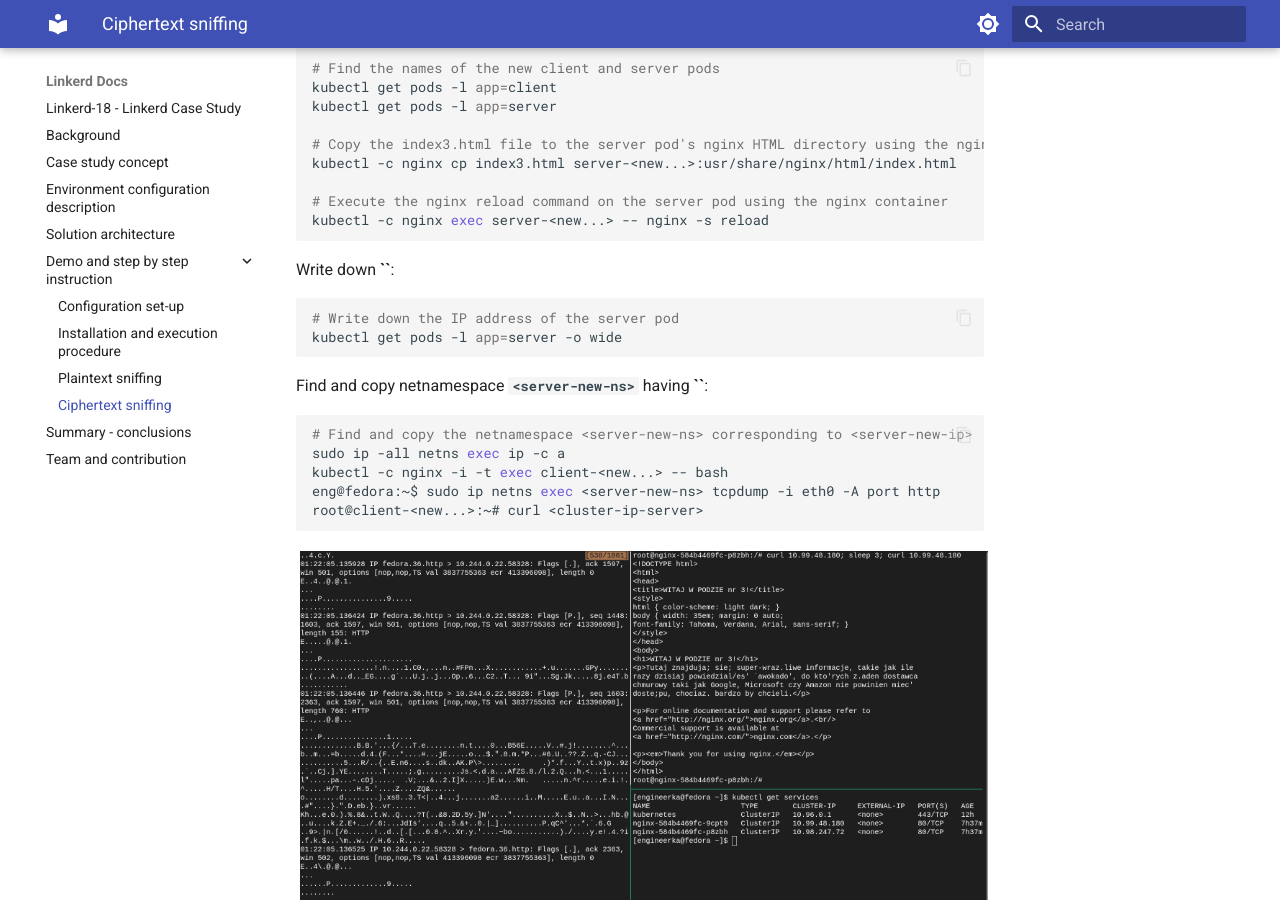
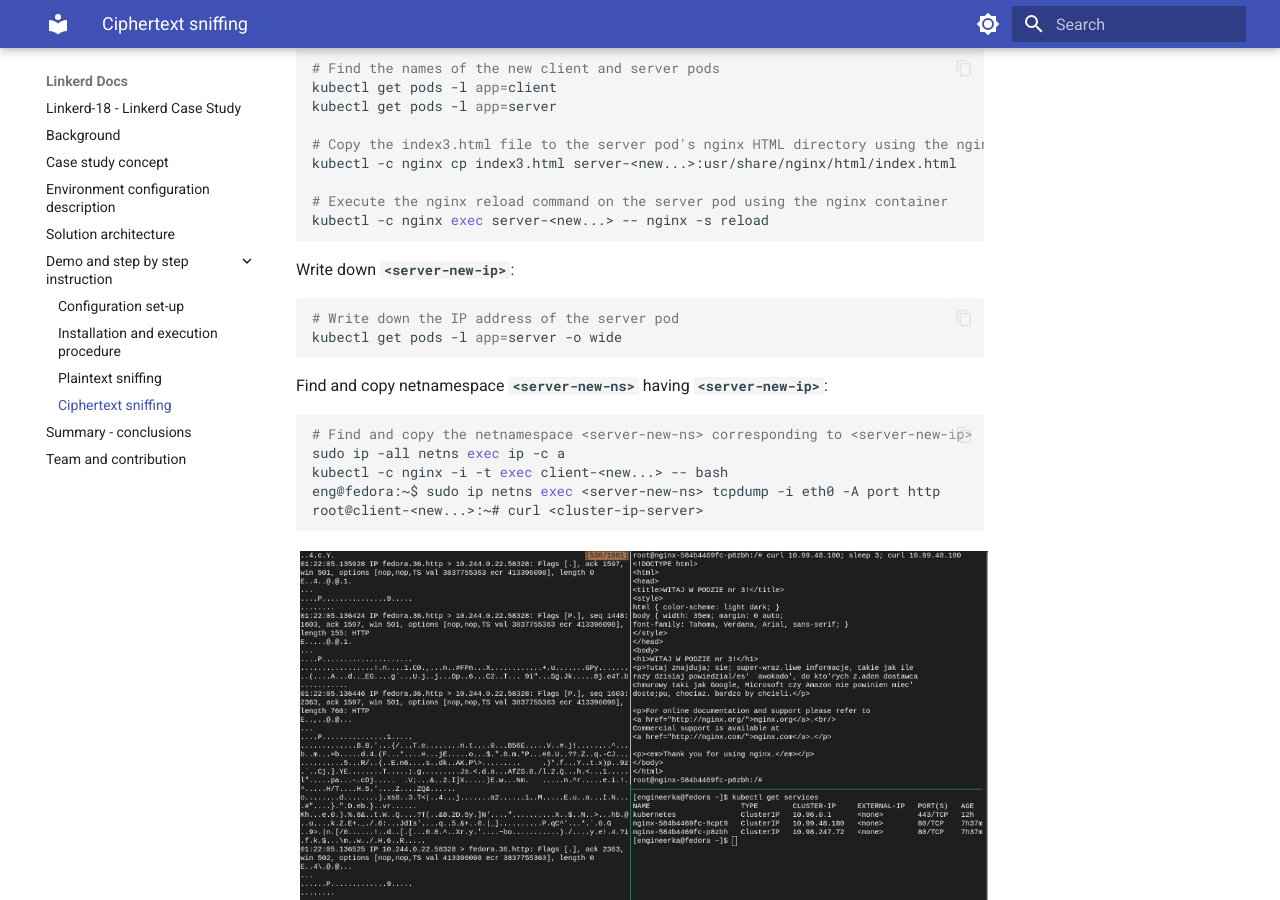
Before and after one commit to piotrkica/SUU_Linkerd, an MkDocs documentation site: the page built from docs/ciphertext.md, in a window 1280 px wide and 900 px high, scrolled down 834 px. Built offline with MkDocs 1.6.1 and Material for MkDocs 9.7.7, drawn with Linux system fonts in a browser that asks for light colours.

Commit message:
Last fixes

````diff
--- a/docs/ciphertext.md
+++ b/docs/ciphertext.md
@@ -52,14 +52,14 @@ kubectl -c nginx cp index3.html server-<new...>:usr/share/nginx/html/index.html
 kubectl -c nginx exec server-<new...> -- nginx -s reload
 ```
 
-Write down **\`<server-new-ip>`**:
+Write down **`<server-new-ip>`**:
 
 ```bash
 # Write down the IP address of the server pod
 kubectl get pods -l app=server -o wide
 ```
 
-Find and copy netnamespace **`<server-new-ns>`** having **\`<server-new-ip>`**:
+Find and copy netnamespace **`<server-new-ns>`** having **`<server-new-ip>`**:
 
 ```bash
 # Find and copy the netnamespace <server-new-ns> corresponding to <server-new-ip>
````
Also changed, not shown: docs/configuration_setup.md (+0 -2 lines), docs/plaintext.md (+0 -2 lines).
